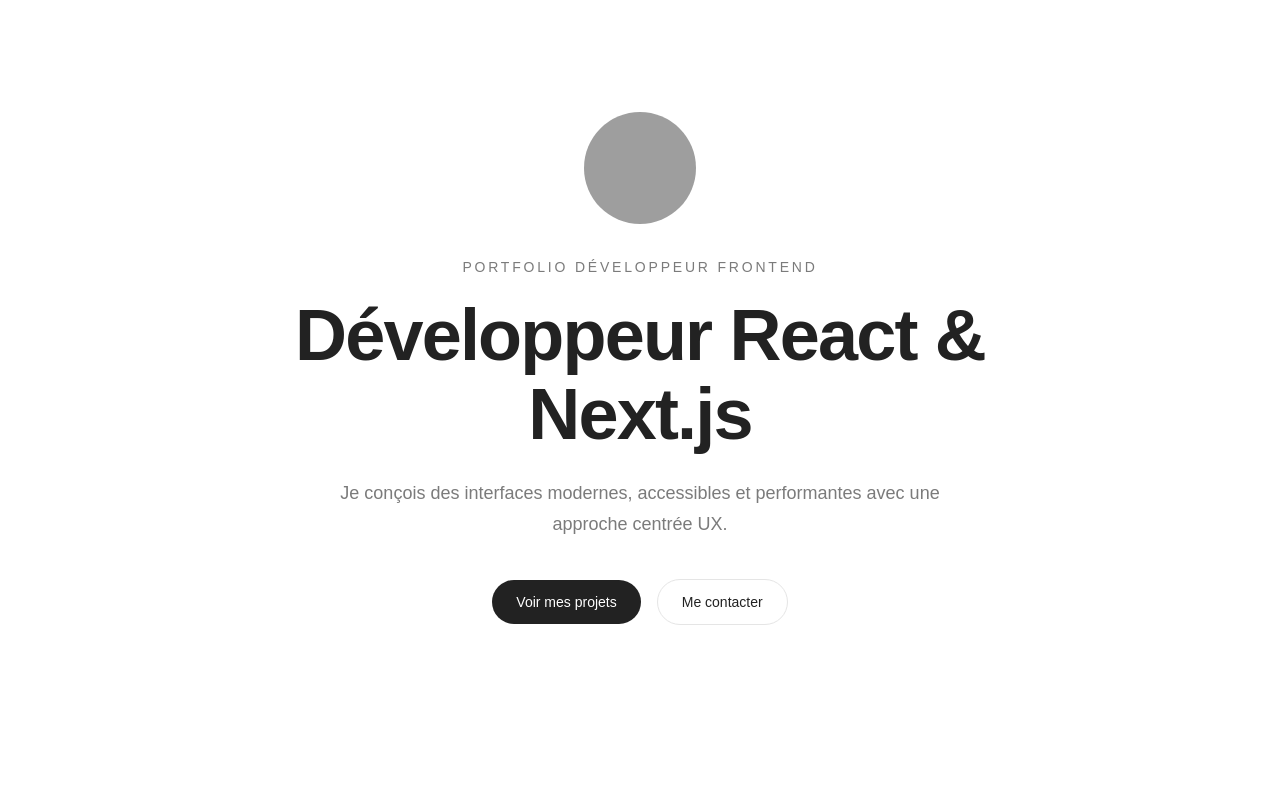
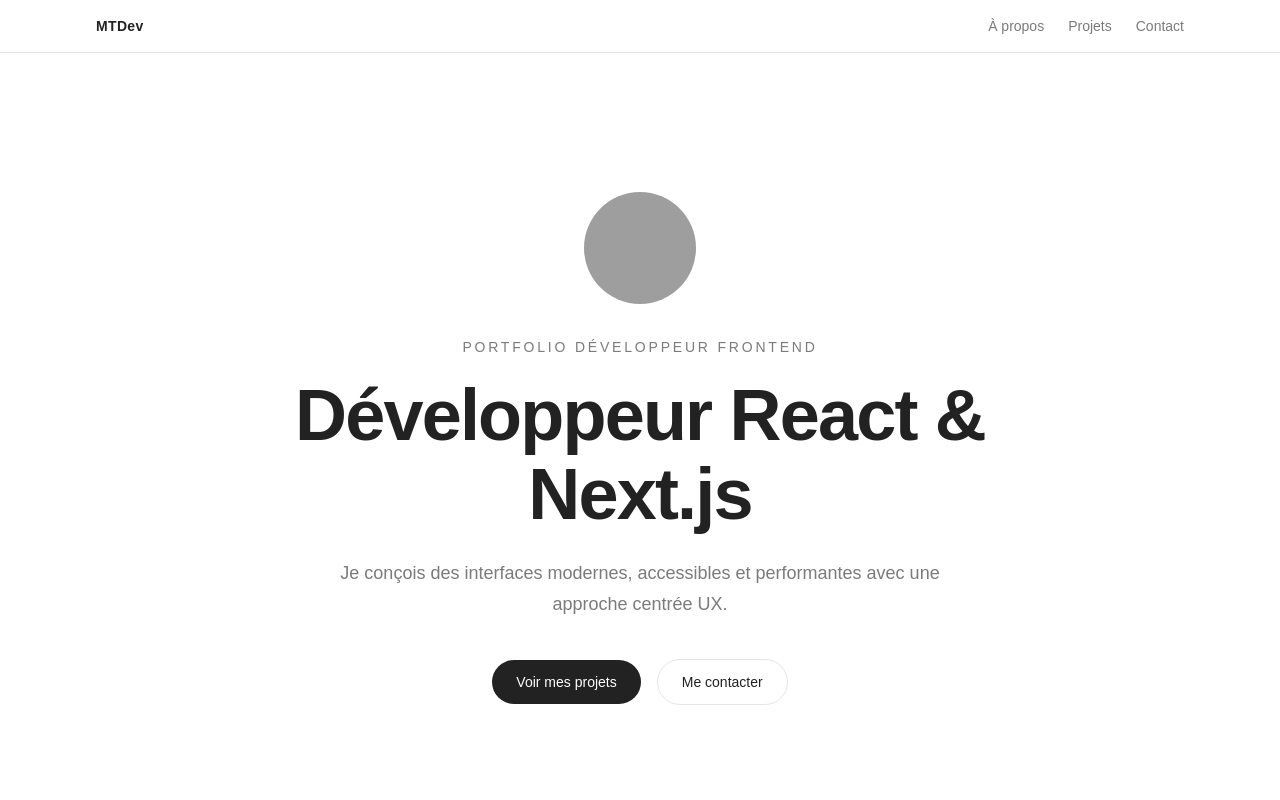
Before and after one commit to MTDev2024/Portfolio, a Next.js app: page / in a window 1280 px wide. Shown: the top 800 px of the page. Built offline with nearby package versions, Linux system fonts and the light colour scheme; grey boxes are pictures that could not be loaded.

Commit message:
feat: add accessible sticky Navbar with anchor navigation

```diff
--- a/src/app/layout.tsx
+++ b/src/app/layout.tsx
@@ -1,9 +1,12 @@
 import "./globals.css";
+import Navbar from "@/components/layout/Navbar";
 
 export const metadata = {
   title: "Portfolio - Développeur Frontend",
   description: "Portfolio de développeur React / Next.js",
 };
+
+
 
 export default function RootLayout({
   children,
@@ -12,7 +15,10 @@ export default function RootLayout({
 }) {
   return (
     <html lang="fr">
-      <body>{children}</body>
+      <body>
+        <Navbar />
+        <main className="pt-20">{children}</main>
+      </body>
     </html>
   );
 }
--- a/src/components/layout/Navbar.tsx
+++ b/src/components/layout/Navbar.tsx
@@ -0,0 +1,50 @@
+import Link from "next/link";
+
+export default function Navbar() {
+  return (
+    <nav
+      aria-label="Navigation principale"
+      className="fixed top-0 z-50 w-full border-b border-(--border) bg-white/70 backdrop-blur-md"
+    >
+      <div className="mx-auto flex max-w-6xl items-center justify-between px-4 py-4 sm:px-6 lg:px-8">
+        {/* Logo */}
+        <Link
+          href="#hero"
+          className="text-sm font-semibold tracking-wide"
+        >
+          MTDev
+        </Link>
+
+        {/* Navigation */}
+        <ul className="flex items-center gap-6 text-sm text-(--text-secondary)">
+          <li>
+            <Link
+              href="#about"
+              className="transition-colors hover:text-black focus-visible:outline focus-visible:outline-2 focus-visible:outline-offset-2"
+            >
+              À propos
+            </Link>
+          </li>
+
+          <li>
+            <Link
+              href="#projects"
+              className="transition-colors hover:text-black focus-visible:outline focus-visible:outline-2 focus-visible:outline-offset-2"
+            >
+              Projets
+            </Link>
+          </li>
+
+          <li>
+            <Link
+              href="#contact"
+              className="transition-colors hover:text-black focus-visible:outline focus-visible:outline-2 focus-visible:outline-offset-2"
+            >
+              Contact
+            </Link>
+          </li>
+        </ul>
+      </div>
+    </nav>
+  );
+}
```
